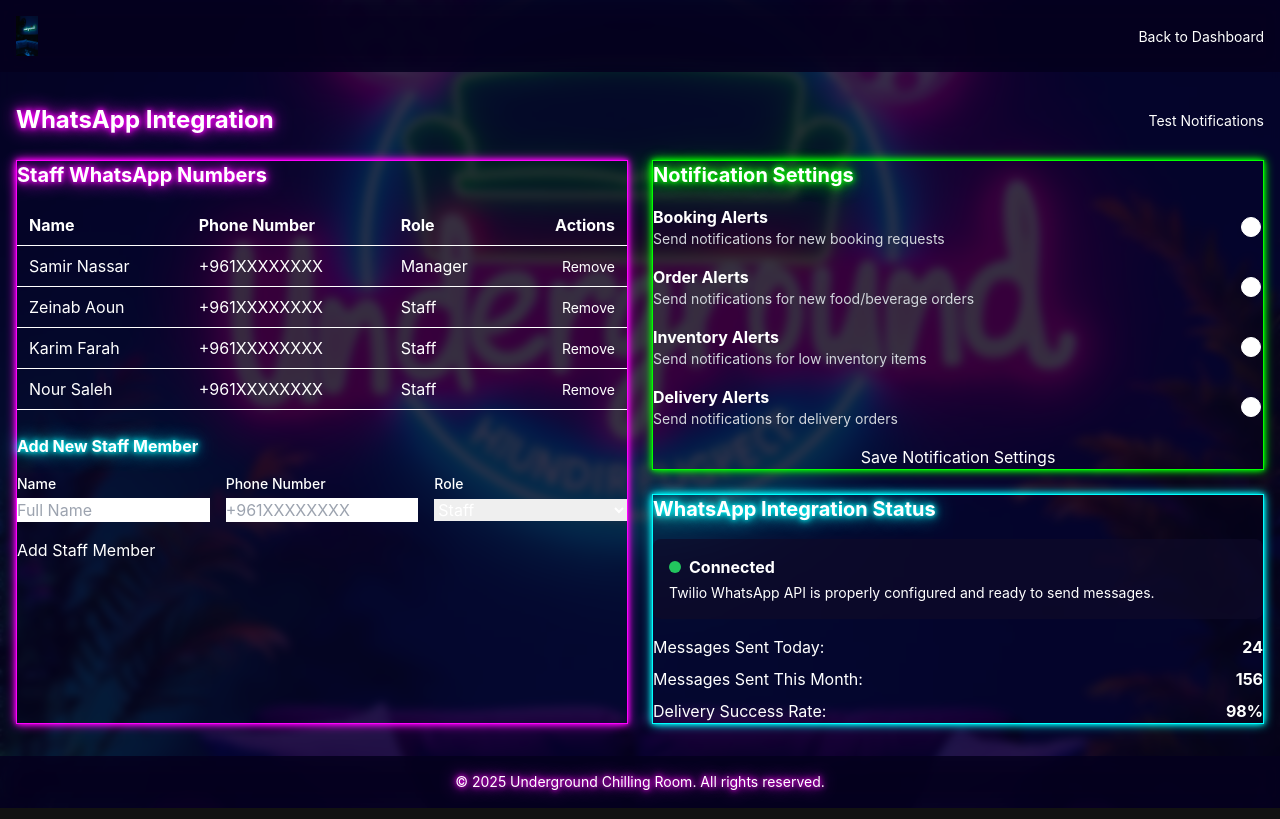
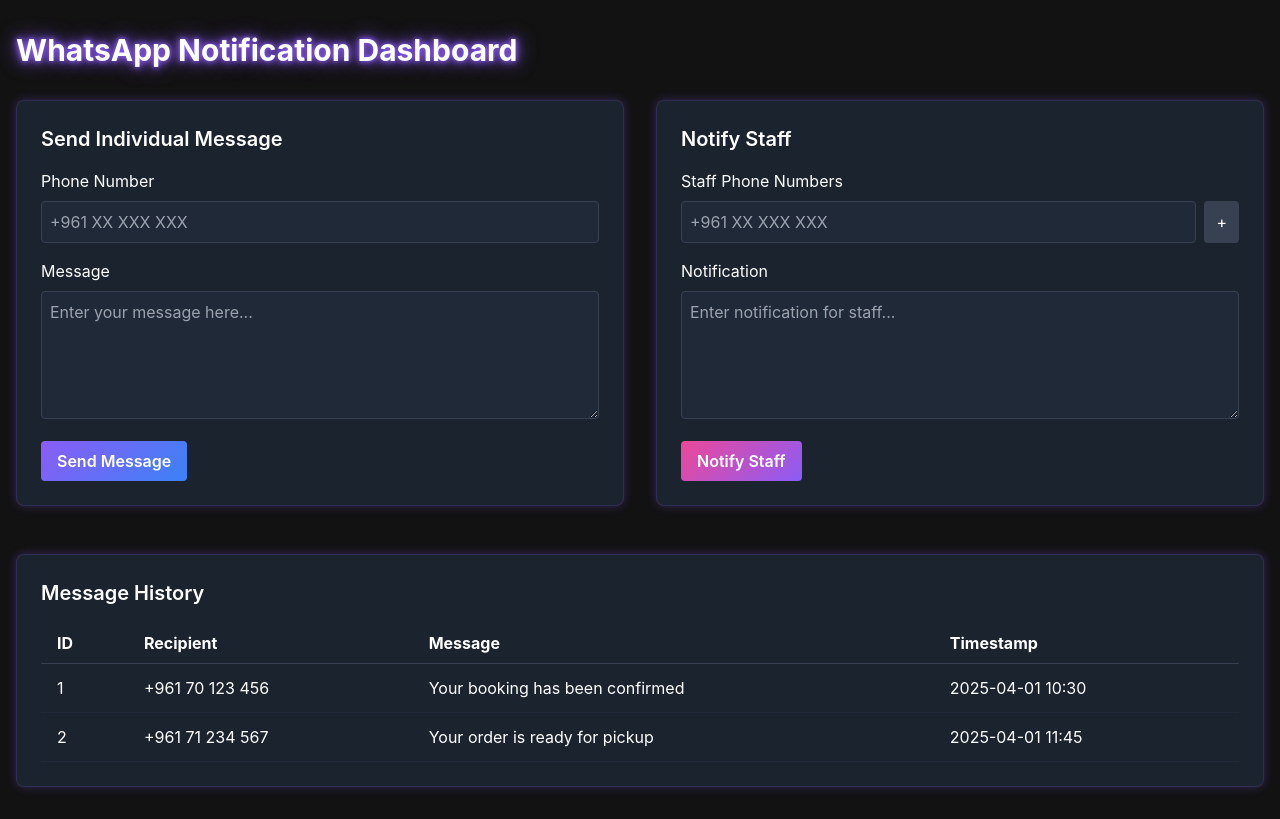
Before and after one commit to 0mar55/Underground, a Next.js app: page /dashboard/whatsapp in a window 1280 px wide. Built offline with nearby package versions, Linux system fonts and the light colour scheme.

Commit message:
Update whatsapp.js

```diff
--- a/src/pages/dashboard/whatsapp.js
+++ b/src/pages/dashboard/whatsapp.js
@@ -1,311 +1,207 @@
-import { useState, useEffect } from 'react';
-import Head from 'next/head';
-import Link from 'next/link';
-import Image from 'next/image';
+import React, { useState, useEffect } from 'react';
+import { sendWhatsAppMessage, notifyStaff } from '../../services/whatsapp';
 
-// Import WhatsApp service
-import whatsappService from '../../services/whatsapp';
+export default function WhatsAppDashboard() {
+  const [phoneNumber, setPhoneNumber] = useState('');
+  const [message, setMessage] = useState('');
+  const [staffNumbers, setStaffNumbers] = useState(['']);
+  const [notification, setNotification] = useState('');
+  const [sendResult, setSendResult] = useState(null);
 
-export default function WhatsAppIntegration() {
-  const [staffNumbers, setStaffNumbers] = useState([
-    { name: 'Samir Nassar', phone: '+961XXXXXXXX', role: 'Manager' },
-    { name: 'Zeinab Aoun', phone: '+961XXXXXXXX', role: 'Staff' },
-    { name: 'Karim Farah', phone: '+961XXXXXXXX', role: 'Staff' },
-    { name: 'Nour Saleh', phone: '+961XXXXXXXX', role: 'Staff' }
+  // Mock data for demonstration
+  const [sentMessages, setSentMessages] = useState([
+    { id: 1, to: '+961 70 123 456', message: 'Your booking has been confirmed', timestamp: '2025-04-01 10:30' },
+    { id: 2, to: '+961 71 234 567', message: 'Your order is ready for pickup', timestamp: '2025-04-01 11:45' },
   ]);
 
-  const [newStaffName, setNewStaffName] = useState('');
-  const [newStaffPhone, setNewStaffPhone] = useState('');
-  const [newStaffRole, setNewStaffRole] = useState('Staff');
+  const handleSendMessage = async (e) => {
+    e.preventDefault();
+    try {
+      // Using the mock implementation from the service
+      const result = await sendWhatsAppMessage(phoneNumber, message);
 
-  const [notificationSettings, setNotificationSettings] = useState({
-    bookingAlerts: true,
-    orderAlerts: true,
-    inventoryAlerts: true,
-    deliveryAlerts: true
-  });
+      // Add to sent messages for UI display
+      setSentMessages([
+        ...sentMessages,
+        {
+          id: sentMessages.length + 1,
+          to: phoneNumber,
+          message: message,
+          timestamp: new Date().toLocaleString()
+        }
+      ]);
 
-  const [status, setStatus] = useState(null);
+      setSendResult({ success: true, message: 'Message sent successfully (mock)' });
+      setPhoneNumber('');
+      setMessage('');
+    } catch (error) {
+      setSendResult({ success: false, message: error.message });
+    }
+  };
 
-  const handleAddStaff = (e) => {
+  const handleNotifyStaff = async (e) => {
     e.preventDefault();
+    try {
+      // Filter out empty numbers
+      const validNumbers = staffNumbers.filter(num => num.trim() !== '');
 
-    if (!newStaffName || !newStaffPhone) {
-      setStatus({ type: 'error', message: 'Please fill in all fields' });
+      if (validNumbers.length === 0) {
+        setSendResult({ success: false, message: 'Please add at least one staff number' });
         return;
       }
 
-    // Add new staff member
-    setStaffNumbers([
-      ...staffNumbers,
-      { name: newStaffName, phone: newStaffPhone, role: newStaffRole }
+      // Using the mock implementation from the service
+      const result = await notifyStaff(validNumbers, notification);
+
+      // Add to sent messages for UI display
+      validNumbers.forEach(number => {
+        setSentMessages([
+          ...sentMessages,
+          {
+            id: sentMessages.length + 1,
+            to: number,
+            message: notification,
+            timestamp: new Date().toLocaleString()
+          }
         ]);
+      });
 
-    // Reset form
-    setNewStaffName('');
-    setNewStaffPhone('');
-    setNewStaffRole('Staff');
-
-    setStatus({ type: 'success', message: 'Staff member added successfully' });
+      setSendResult({ success: true, message: 'Staff notified successfully (mock)' });
+      setStaffNumbers(['']);
+      setNotification('');
+    } catch (error) {
+      setSendResult({ success: false, message: error.message });
+    }
   };
 
-  const handleRemoveStaff = (index) => {
-    const updatedStaff = [...staffNumbers];
-    updatedStaff.splice(index, 1);
-    setStaffNumbers(updatedStaff);
-    setStatus({ type: 'success', message: 'Staff member removed' });
+  const addStaffNumberField = () => {
+    setStaffNumbers([...staffNumbers, '']);
   };
 
-  const handleSettingChange = (setting) => {
-    setNotificationSettings({
-      ...notificationSettings,
-      [setting]: !notificationSettings[setting]
-    });
-  };
-
-  const handleSaveSettings = () => {
-    // In a real app, this would save to the database
-    setStatus({ type: 'success', message: 'Notification settings saved' });
-
-    // Clear status after 3 seconds
-    setTimeout(() => {
-      setStatus(null);
-    }, 3000);
+  const updateStaffNumber = (index, value) => {
+    const updatedNumbers = [...staffNumbers];
+    updatedNumbers[index] = value;
+    setStaffNumbers(updatedNumbers);
   };
 
   return (
-    <div className="min-h-screen flex flex-col bg-[url('/images/logo-full.webp')] bg-cover bg-center bg-no-repeat bg-fixed">
-      <div className="min-h-screen flex flex-col backdrop-blur-sm bg-[rgba(5,0,30,0.8)]">
-        <Head>
-          <title>WhatsApp Integration | Underground Chilling Room</title>
-          <meta name="description" content="WhatsApp integration settings for Underground Chilling Room" />
-        </Head>
+    <div className="container mx-auto px-4 py-8">
+      <h1 className="text-3xl font-bold mb-8 neon-text-purple">WhatsApp Notification Dashboard</h1>
 
-        <header className="bg-[rgba(5,0,30,0.8)] backdrop-blur-md p-4 shadow-[0_0_15px_rgba(var(--neon-blue),0.5)]">
-          <div className="container mx-auto flex justify-between items-center">
-            <Link href="/dashboard/owner">
-              <a className="logo-container">
-                <Image
-                  src="/images/logo-simple.webp"
-                  alt="Underground Logo"
-                  width={200}
-                  height={50}
-                  className="h-10 w-auto"
+      <div className="grid grid-cols-1 md:grid-cols-2 gap-8">
+        {/* Send Individual Message */}
+        <div className="neon-card">
+          <h2 className="text-xl font-semibold mb-4">Send Individual Message</h2>
+          <form onSubmit={handleSendMessage}>
+            <div className="mb-4">
+              <label className="block mb-2">Phone Number</label>
+              <input
+                type="text"
+                value={phoneNumber}
+                onChange={(e) => setPhoneNumber(e.target.value)}
+                placeholder="+961 XX XXX XXX"
+                className="w-full p-2 rounded bg-gray-800 border border-gray-700"
+                required
               />
-              </a>
-            </Link>
-            <div className="flex items-center space-x-4">
-              <Link href="/dashboard/owner">
-                <a className="btn-secondary text-sm">
-                  Back to Dashboard
-                </a>
-              </Link>
+            </div>
+            <div className="mb-4">
+              <label className="block mb-2">Message</label>
+              <textarea
+                value={message}
+                onChange={(e) => setMessage(e.target.value)}
+                placeholder="Enter your message here..."
+                className="w-full p-2 rounded bg-gray-800 border border-gray-700 h-32"
+                required
+              />
+            </div>
+            <button
+              type="submit"
+              className="px-4 py-2 rounded purple-blue-gradient text-white font-semibold"
+            >
+              Send Message
+            </button>
+          </form>
+        </div>
+
+        {/* Notify Staff */}
+        <div className="neon-card">
+          <h2 className="text-xl font-semibold mb-4">Notify Staff</h2>
+          <form onSubmit={handleNotifyStaff}>
+            <div className="mb-4">
+              <label className="block mb-2">Staff Phone Numbers</label>
+              {staffNumbers.map((number, index) => (
+                <div key={index} className="flex mb-2">
+                  <input
+                    type="text"
+                    value={number}
+                    onChange={(e) => updateStaffNumber(index, e.target.value)}
+                    placeholder="+961 XX XXX XXX"
+                    className="flex-1 p-2 rounded bg-gray-800 border border-gray-700 mr-2"
+                  />
+                  {index === staffNumbers.length - 1 && (
+                    <button
+                      type="button"
+                      onClick={addStaffNumberField}
+                      className="px-3 py-1 rounded bg-gray-700 text-white"
+                    >
+                      +
+                    </button>
+                  )}
+                </div>
+              ))}
+            </div>
+            <div className="mb-4">
+              <label className="block mb-2">Notification</label>
+              <textarea
+                value={notification}
+                onChange={(e) => setNotification(e.target.value)}
+                placeholder="Enter notification for staff..."
+                className="w-full p-2 rounded bg-gray-800 border border-gray-700 h-32"
+                required
+              />
+            </div>
+            <button
+              type="submit"
+              className="px-4 py-2 rounded pink-purple-gradient text-white font-semibold"
+            >
+              Notify Staff
+            </button>
+          </form>
         </div>
       </div>
-        </header>
 
-        <main className="flex-grow container mx-auto px-4 py-8">
-          <div className="flex justify-between items-center mb-6">
-            <h2 className="text-2xl font-bold neon-text">WhatsApp Integration</h2>
-            <Link href="/notifications">
-              <a className="btn-primary text-sm">
-                Test Notifications
-              </a>
-            </Link>
-          </div>
-
-          {status && (
-            <div className={`mb-6 p-4 rounded-lg ${status.type === 'success' ? 'bg-green-500 bg-opacity-20 border border-green-500' : 'bg-red-500 bg-opacity-20 border border-red-500'}`}>
-              <p className={`text-sm ${status.type === 'success' ? 'text-green-500' : 'text-red-500'}`}>{status.message}</p>
+      {/* Result Message */}
+      {sendResult && (
+        <div className={`mt-6 p-4 rounded ${sendResult.success ? 'bg-green-900' : 'bg-red-900'}`}>
+          {sendResult.message}
         </div>
       )}
 
-          <div className="grid grid-cols-1 lg:grid-cols-2 gap-6">
-            <div className="card neon-border">
-              <h3 className="text-xl font-bold mb-4 neon-text">Staff WhatsApp Numbers</h3>
-
-              <div className="overflow-x-auto mb-6">
+      {/* Sent Messages History */}
+      <div className="mt-12 neon-card">
+        <h2 className="text-xl font-semibold mb-4">Message History</h2>
+        <div className="overflow-x-auto">
           <table className="w-full">
             <thead>
-                    <tr className="border-b border-[rgba(var(--neon-pink),0.3)]">
-                      <th className="text-left py-2 px-3">Name</th>
-                      <th className="text-left py-2 px-3">Phone Number</th>
-                      <th className="text-left py-2 px-3">Role</th>
-                      <th className="text-right py-2 px-3">Actions</th>
+              <tr className="border-b border-gray-700">
+                <th className="py-2 px-4 text-left">ID</th>
+                <th className="py-2 px-4 text-left">Recipient</th>
+                <th className="py-2 px-4 text-left">Message</th>
+                <th className="py-2 px-4 text-left">Timestamp</th>
               </tr>
             </thead>
             <tbody>
-                    {staffNumbers.map((staff, index) => (
-                      <tr key={index} className="border-b border-[rgba(var(--neon-pink),0.1)]">
-                        <td className="py-2 px-3">{staff.name}</td>
-                        <td className="py-2 px-3">{staff.phone}</td>
-                        <td className="py-2 px-3">{staff.role}</td>
-                        <td className="py-2 px-3 text-right">
-                          <button
-                            onClick={() => handleRemoveStaff(index)}
-                            className="text-[rgb(var(--neon-pink))] hover:underline text-sm"
-                          >
-                            Remove
-                          </button>
-                        </td>
+              {sentMessages.map((msg) => (
+                <tr key={msg.id} className="border-b border-gray-800">
+                  <td className="py-3 px-4">{msg.id}</td>
+                  <td className="py-3 px-4">{msg.to}</td>
+                  <td className="py-3 px-4">{msg.message}</td>
+                  <td className="py-3 px-4">{msg.timestamp}</td>
                 </tr>
               ))}
             </tbody>
           </table>
         </div>
-
-              <form onSubmit={handleAddStaff} className="space-y-4">
-                <h4 className="font-bold neon-text-blue">Add New Staff Member</h4>
-                <div className="grid grid-cols-1 md:grid-cols-3 gap-4">
-                  <div>
-                    <label className="block text-sm font-medium mb-1">Name</label>
-                    <input
-                      type="text"
-                      className="input-field w-full"
-                      value={newStaffName}
-                      onChange={(e) => setNewStaffName(e.target.value)}
-                      placeholder="Full Name"
-                    />
-                  </div>
-                  <div>
-                    <label className="block text-sm font-medium mb-1">Phone Number</label>
-                    <input
-                      type="text"
-                      className="input-field w-full"
-                      value={newStaffPhone}
-                      onChange={(e) => setNewStaffPhone(e.target.value)}
-                      placeholder="+961XXXXXXXX"
-                    />
-                  </div>
-                  <div>
-                    <label className="block text-sm font-medium mb-1">Role</label>
-                    <select
-                      className="input-field w-full"
-                      value={newStaffRole}
-                      onChange={(e) => setNewStaffRole(e.target.value)}
-                    >
-                      <option value="Manager">Manager</option>
-                      <option value="Staff">Staff</option>
-                    </select>
-                  </div>
-                </div>
-                <button type="submit" className="btn-primary">Add Staff Member</button>
-              </form>
-            </div>
-
-            <div className="space-y-6">
-              <div className="card neon-border-green">
-                <h3 className="text-xl font-bold mb-4 neon-text-green">Notification Settings</h3>
-
-                <div className="space-y-4">
-                  <div className="flex items-center justify-between">
-                    <div>
-                      <h4 className="font-bold">Booking Alerts</h4>
-                      <p className="text-sm text-gray-300">Send notifications for new booking requests</p>
-                    </div>
-                    <label className="relative inline-flex items-center cursor-pointer">
-                      <input
-                        type="checkbox"
-                        className="sr-only peer"
-                        checked={notificationSettings.bookingAlerts}
-                        onChange={() => handleSettingChange('bookingAlerts')}
-                      />
-                      <div className="w-11 h-6 bg-[rgba(30,20,60,0.7)] rounded-full peer peer-checked:after:translate-x-full peer-checked:after:border-white after:content-[''] after:absolute after:top-[2px] after:left-[2px] after:bg-white after:border-gray-300 after:border after:rounded-full after:h-5 after:w-5 after:transition-all peer-checked:bg-[rgba(var(--neon-green),0.7)]"></div>
-                    </label>
-                  </div>
-
-                  <div className="flex items-center justify-between">
-                    <div>
-                      <h4 className="font-bold">Order Alerts</h4>
-                      <p className="text-sm text-gray-300">Send notifications for new food/beverage orders</p>
-                    </div>
-                    <label className="relative inline-flex items-center cursor-pointer">
-                      <input
-                        type="checkbox"
-                        className="sr-only peer"
-                        checked={notificationSettings.orderAlerts}
-                        onChange={() => handleSettingChange('orderAlerts')}
-                      />
-                      <div className="w-11 h-6 bg-[rgba(30,20,60,0.7)] rounded-full peer peer-checked:after:translate-x-full peer-checked:after:border-white after:content-[''] after:absolute after:top-[2px] after:left-[2px] after:bg-white after:border-gray-300 after:border after:rounded-full after:h-5 after:w-5 after:transition-all peer-checked:bg-[rgba(var(--neon-green),0.7)]"></div>
-                    </label>
-                  </div>
-
-                  <div className="flex items-center justify-between">
-                    <div>
-                      <h4 className="font-bold">Inventory Alerts</h4>
-                      <p className="text-sm text-gray-300">Send notifications for low inventory items</p>
-                    </div>
-                    <label className="relative inline-flex items-center cursor-pointer">
-                      <input
-                        type="checkbox"
-                        className="sr-only peer"
-                        checked={notificationSettings.inventoryAlerts}
-                        onChange={() => handleSettingChange('inventoryAlerts')}
-                      />
-                      <div className="w-11 h-6 bg-[rgba(30,20,60,0.7)] rounded-full peer peer-checked:after:translate-x-full peer-checked:after:border-white after:content-[''] after:absolute after:top-[2px] after:left-[2px] after:bg-white after:border-gray-300 after:border after:rounded-full after:h-5 after:w-5 after:transition-all peer-checked:bg-[rgba(var(--neon-green),0.7)]"></div>
-                    </label>
-                  </div>
-
-                  <div className="flex items-center justify-between">
-                    <div>
-                      <h4 className="font-bold">Delivery Alerts</h4>
-                      <p className="text-sm text-gray-300">Send notifications for delivery orders</p>
-                    </div>
-                    <label className="relative inline-flex items-center cursor-pointer">
-                      <input
-                        type="checkbox"
-                        className="sr-only peer"
-                        checked={notificationSettings.deliveryAlerts}
-                        onChange={() => handleSettingChange('deliveryAlerts')}
-                      />
-                      <div className="w-11 h-6 bg-[rgba(30,20,60,0.7)] rounded-full peer peer-checked:after:translate-x-full peer-checked:after:border-white after:content-[''] after:absolute after:top-[2px] after:left-[2px] after:bg-white after:border-gray-300 after:border after:rounded-full after:h-5 after:w-5 after:transition-all peer-checked:bg-[rgba(var(--neon-green),0.7)]"></div>
-                    </label>
-                  </div>
-
-                  <button
-                    onClick={handleSaveSettings}
-                    className="btn-primary w-full"
-                  >
-                    Save Notification Settings
-                  </button>
-                </div>
-              </div>
-
-              <div className="card neon-border-blue">
-                <h3 className="text-xl font-bold mb-4 neon-text-blue">WhatsApp Integration Status</h3>
-
-                <div className="bg-[rgba(15,10,40,0.7)] p-4 rounded-lg mb-4">
-                  <div className="flex items-center">
-                    <div className="w-3 h-3 rounded-full bg-green-500 mr-2"></div>
-                    <span className="font-bold">Connected</span>
-                  </div>
-                  <p className="text-sm mt-1">Twilio WhatsApp API is properly configured and ready to send messages.</p>
-                </div>
-
-                <div className="space-y-2">
-                  <div className="flex justify-between">
-                    <span>Messages Sent Today:</span>
-                    <span className="font-bold text-[rgb(var(--neon-blue))]">24</span>
-                  </div>
-                  <div className="flex justify-between">
-                    <span>Messages Sent This Month:</span>
-                    <span className="font-bold text-[rgb(var(--neon-blue))]">156</span>
-                  </div>
-                  <div className="flex justify-between">
-                    <span>Delivery Success Rate:</span>
-                    <span className="font-bold text-[rgb(var(--neon-green))]">98%</span>
-                  </div>
-                </div>
-              </div>
-            </div>
-          </div>
-        </main>
-
-        <footer className="bg-[rgba(5,0,30,0.8)] backdrop-blur-md p-4 shadow-[0_0_15px_rgba(var(--neon-blue),0.5)]">
-          <div className="container mx-auto text-center text-sm">
-            <p className="neon-text">© 2025 Underground Chilling Room. All rights reserved.</p>
-          </div>
-        </footer>
       </div>
     </div>
   );
```
Lines whose indentation alone changed are shown as unchanged.
